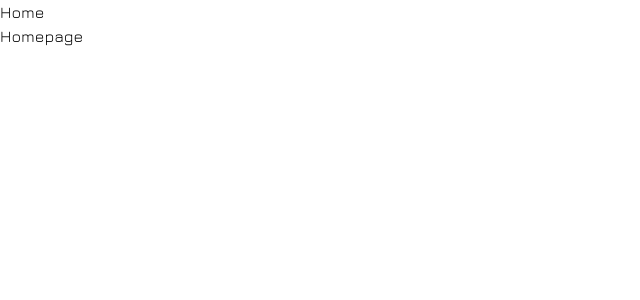
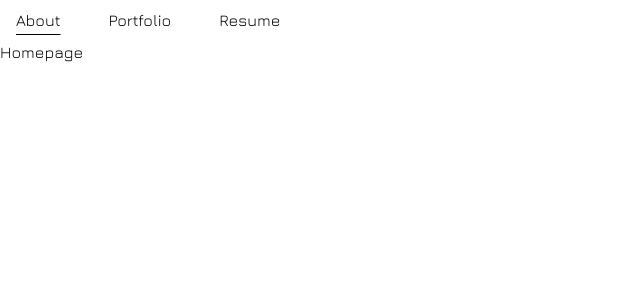
Before and after one commit to liz-garcia/architect-portfolio, a React (Vite) app in the folder client/: page / in a window 1280 px wide. Shown: the top 300 px of the page, without its empty margins (0-640 px from the left). Built offline with nearby package versions, Linux system fonts and the light colour scheme.

Commit message:
Nav initial style.

```diff
--- a/client/src/components/Nav.jsx
+++ b/client/src/components/Nav.jsx
@@ -1,11 +1,23 @@
 import { Link } from "react-router-dom";
+
+// * Tailwind CSS utility classes
+const navStyle = "w-fit";
+const ulStyle = "flex space-x-4";
+const linkStyle = "px-4 py-2 hover:underline underline-offset-8";
+const liStyle = "";
 
 const Nav = () => {
   return (
-    <nav>
-      <ul>
-        <Link to="/">
-          <li>Home</li>
+    <nav className={navStyle}>
+      <ul className={ulStyle}>
+        <Link to="/" className={linkStyle}>
+          <li className={liStyle}>About</li>
+        </Link>
+        <Link to="/" className={linkStyle}>
+          <li className={liStyle}>Portfolio</li>
+        </Link>
+        <Link to="/" className={linkStyle}>
+          <li className={liStyle}>Resume</li>
         </Link>
       </ul>
     </nav>
```
